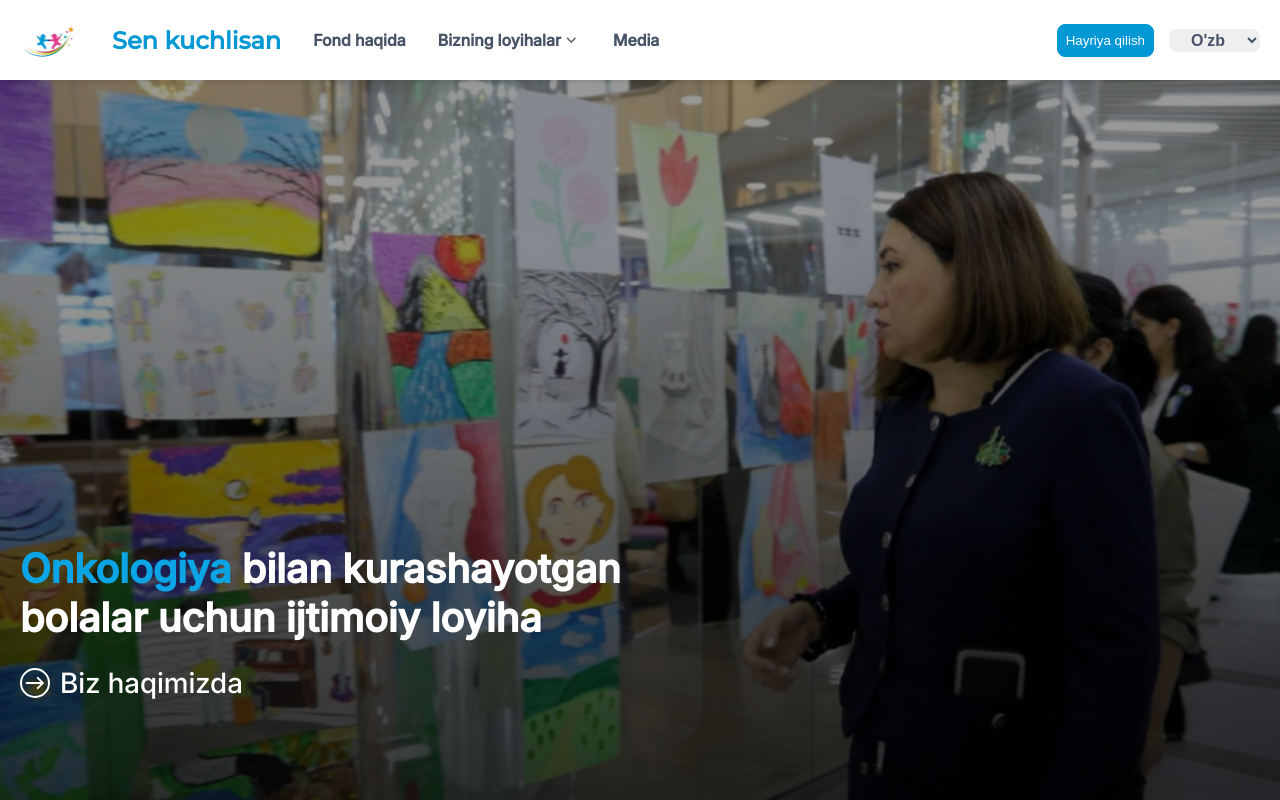
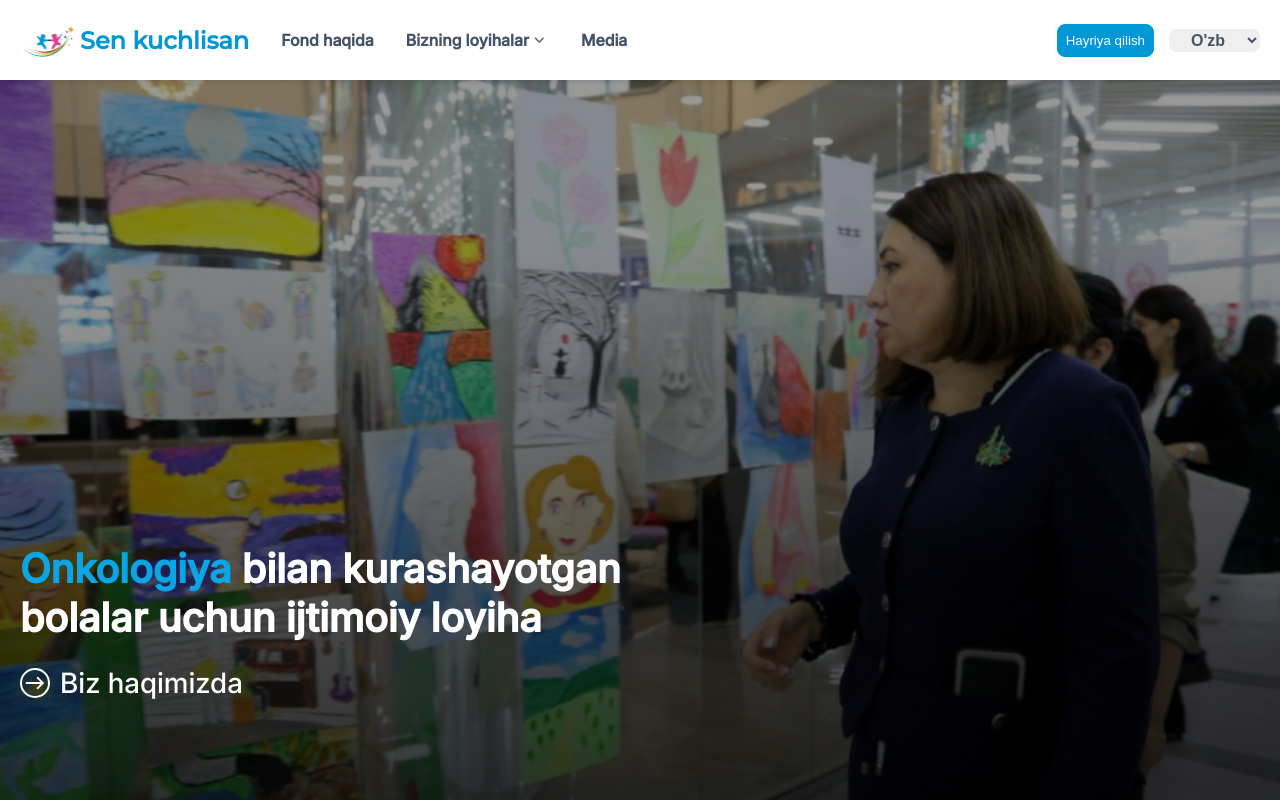
Before and after one commit to sattorovshoxrux3009/Sen_Kuchlisan, a React (Vite) app: page / in a window 1280 px wide. Shown: the top 800 px of the page. Built offline with nearby package versions, Linux system fonts and the light colour scheme.

Commit message:
add go homepage when logo click

```diff
--- a/src/sections/Navbar/Navbar.jsx
+++ b/src/sections/Navbar/Navbar.jsx
@@ -32,8 +32,10 @@ function Navbar() {
       <div className="container">
         <ul>
           <li>
-            <img src={logo} alt="" />
-            <h1>Sen kuchlisan</h1>
+            <NavLink to='/' className="navbar-home">
+              <img src={logo} alt="" />
+              <h1>Sen kuchlisan</h1>
+            </NavLink>
           </li>
           <li>
             <NavLink to='/about'>{t("aboutFond")}</NavLink>
@@ -62,7 +64,7 @@ function Navbar() {
     {hamburger &&
       <div className={hamburger ? "navbar-mobile active" : "navbar-mobile"}>
         <div className="navbar-wrapper">
-          <NavLink onClick={()=>{setHamburger(false)}} to='/'>{t("aboutFond")}</NavLink>
+          <NavLink onClick={()=>{setHamburger(false)}} to='/about'>{t("aboutFond")}</NavLink>
           <button onClick={()=>{toggle==false ? setToggle(true) : setToggle(false)}}>{t("ourProjects")}<img src={toggleImg} alt="" /></button>
           {toggle &&
             <div className="list">
--- a/src/sections/Navbar/Navbar.scss
+++ b/src/sections/Navbar/Navbar.scss
@@ -36,6 +36,10 @@
             gap: 32px;
             @media screen and (max-width:920px) {
                 gap: 5px;
+            }
+            .navbar-home{
+                display: flex;
+                align-items: center;
             }
             h1{
                 font-family: Montserrat,sans-serif;
```
